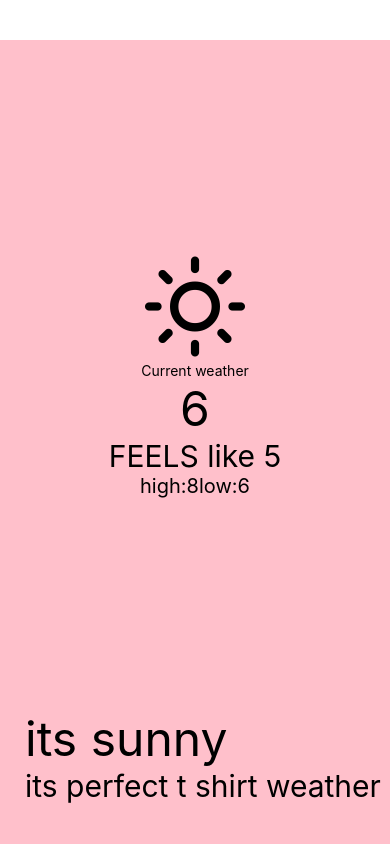
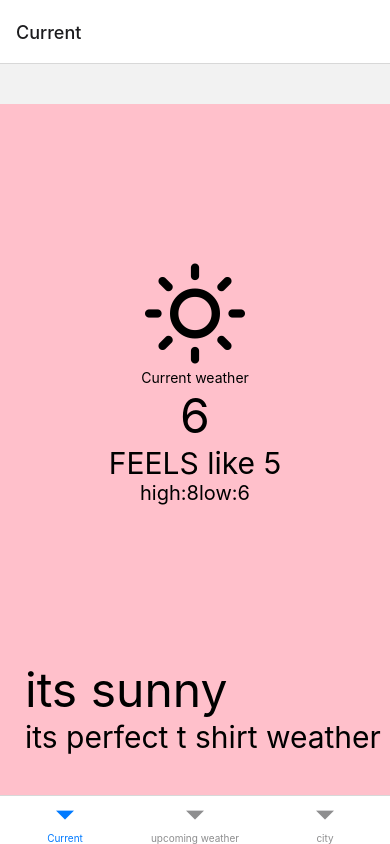
Before and after one commit to janitha-visna/react-native-weatherapp, a React Native app: screen /Current in a window 390 px wide. Built offline with nearby package versions, Linux system fonts and the light colour scheme.

Commit message:
implemnts navigations using createBottomTabNavigator from @react-navigation/bottom-tabs"

```diff
--- a/App.js
+++ b/App.js
@@ -3,20 +3,28 @@ import { View, StyleSheet } from "react-native";
 import CurrentWeather from "./src/screens/CurrentWeather";
 import UpcomingWeather from "./src/screens/UpcomingWeather";
 import City from "./src/screens/City";
+import { NavigationContainer } from "@react-navigation/native";
+import { createBottomTabNavigator } from "@react-navigation/bottom-tabs";
+
+const Tab = createBottomTabNavigator();
 
 const App = () => {
   return (
-    <View style={styles.container}>
-      <CurrentWeather/>
+    <NavigationContainer>
+      <Tab.Navigator>
+        <Tab.Screen name={"Current"} component={CurrentWeather} />
+        <Tab.Screen name={"upcoming weather"} component={UpcomingWeather} />
+        <Tab.Screen name={"city"} component={City} />
 
-    </View>
+
+      </Tab.Navigator>
+    </NavigationContainer>
   );
 };
 
 const styles = StyleSheet.create({
   container: {
     flex: 15,
-
   },
 });
 export default App;
--- a/package.json
+++ b/package.json
@@ -9,10 +9,14 @@
     "web": "expo start --web"
   },
   "dependencies": {
+    "@react-navigation/bottom-tabs": "^6.5.20",
+    "@react-navigation/native": "^6.1.17",
     "expo": "~50.0.14",
     "expo-status-bar": "~1.11.1",
     "react": "18.2.0",
-    "react-native": "0.73.6"
+    "react-native": "0.73.6",
+    "react-native-safe-area-context": "4.8.2",
+    "react-native-screens": "~3.29.0"
   },
   "devDependencies": {
     "@babel/core": "^7.20.0",
--- a/src/screens/CurrentWeather.js
+++ b/src/screens/CurrentWeather.js
@@ -4,19 +4,30 @@ import { Feather } from "@expo/vector-icons";
 import RowText from "../components/RowText";
 
 const CurrentWeather = () => {
+  const {
+    wrapper,
+    container,
+    temp,
+    feels,
+    highLow,
+    highLowWrapper,
+    bodyWrapper,
+    description,
+    message,
+  } = styles;
   return (
-    <SafeAreaView style={styles.wrapper}>
-      <View style={styles.container}>
+    <SafeAreaView style={wrapper}>
+      <View style={container}>
         <Feather name="sun" size={100} color="black" />
         <Text>Current weather</Text>
-        <Text style={styles.temp}>6</Text>
-        <Text style={styles.feels}>FEELS like 5</Text>
+        <Text style={temp}>6</Text>
+        <Text style={feels}>FEELS like 5</Text>
         <RowText
           messageOne={"high:8"}
           messageTwo={"low:6"}
-          containerStyles={styles.highLowWrapper}
-          messageOneStyle={styles.highLow}
-          messageTwoStyle={styles.highLow}
+          containerStyles={highLowWrapper}
+          messageOneStyle={highLow}
+          messageTwoStyle={highLow}
         />
       </View>
 
```
Also changed, not shown: 1 other file (tests, documents, lock files or other folders).
